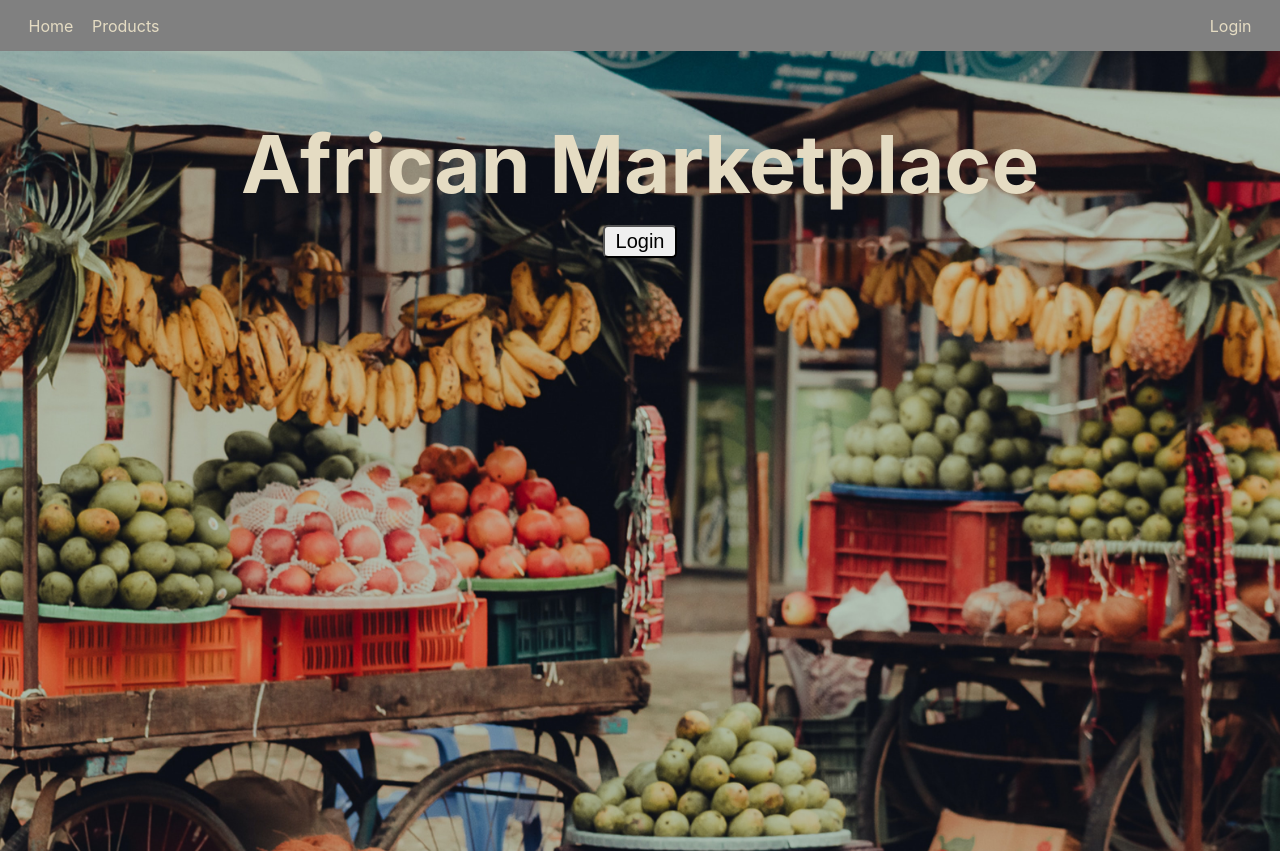
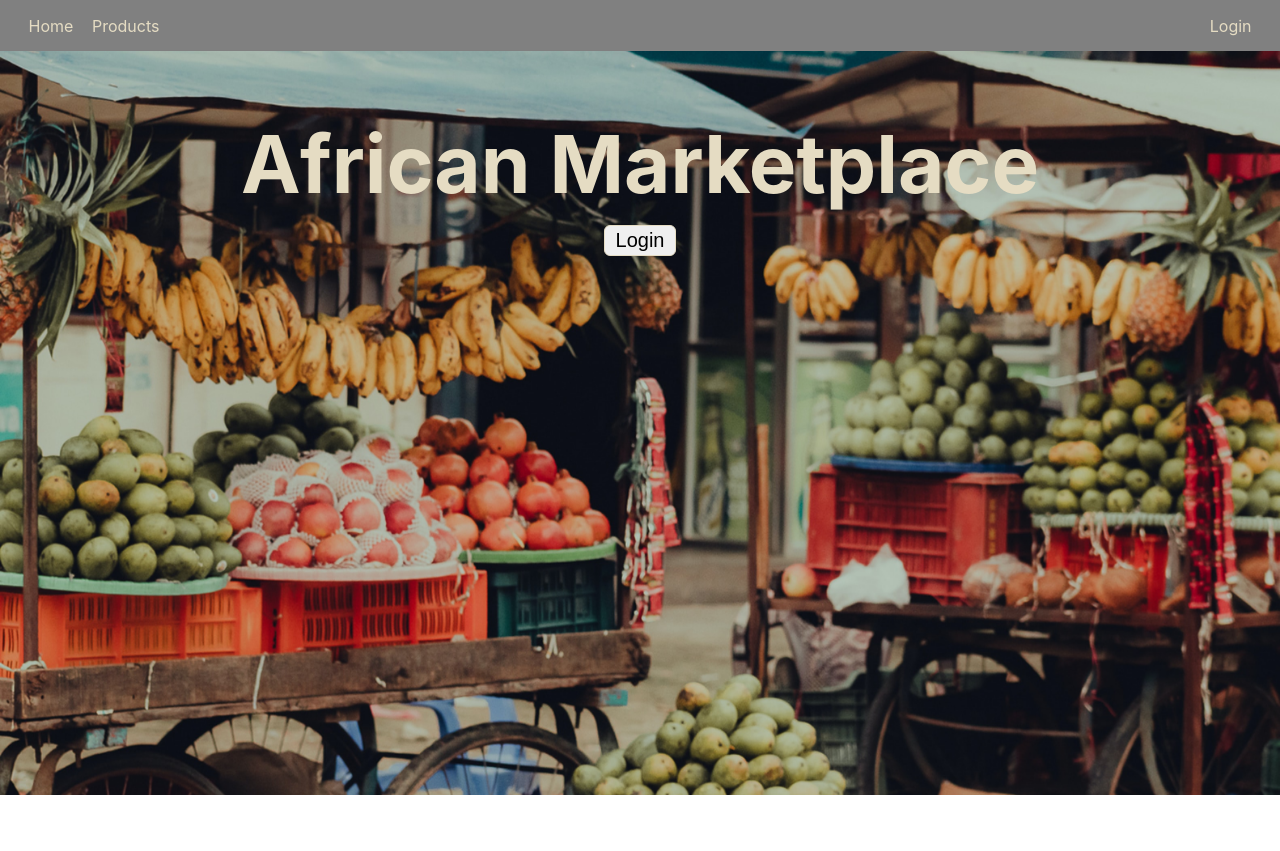
Before and after one commit to MingjunGeng/African-Marketplace-2-Group-front-end, a React (Create React App) app in the folder african-marketplace/: page / in a window 1280 px wide. After the commit the page ends 800 px from the top, so only its background shows below. Built offline with nearby package versions, Linux system fonts and the light colour scheme.

Commit message:
styling home page

```diff
--- a/african-marketplace/src/CSS/Home.css
+++ b/african-marketplace/src/CSS/Home.css
@@ -3,7 +3,7 @@
     flex-direction: column;
     justify-content: flex-start;
     align-items: center;
-    height: 100vh;
+    height: 93vh;
     background-image: url('../imgs/kabita-darlami-lneMADustvA-unsplash.jpg');
     background-size: cover;
     background-position: center;
@@ -20,5 +20,6 @@ h1 {
     margin-top: 1%;
     font-size: 1.25rem;
     padding: .25% .85%;
-    border-radius: 5px;
+    border-radius: 6px;
+    border: .5px solid #E5DCC3;
 }
```
